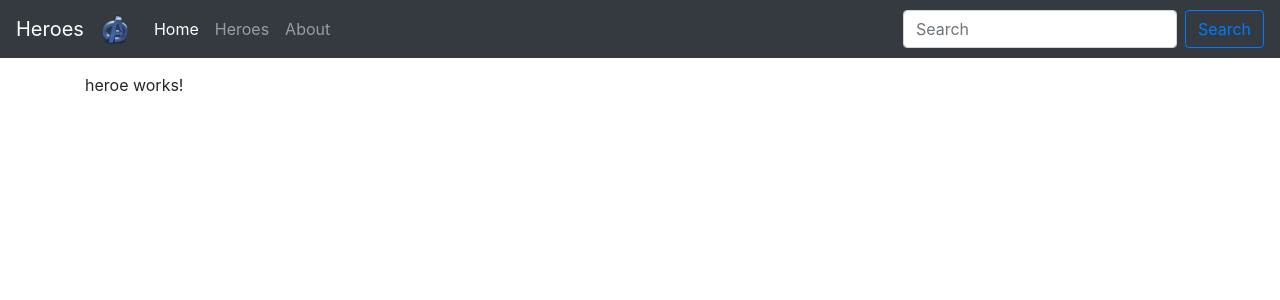
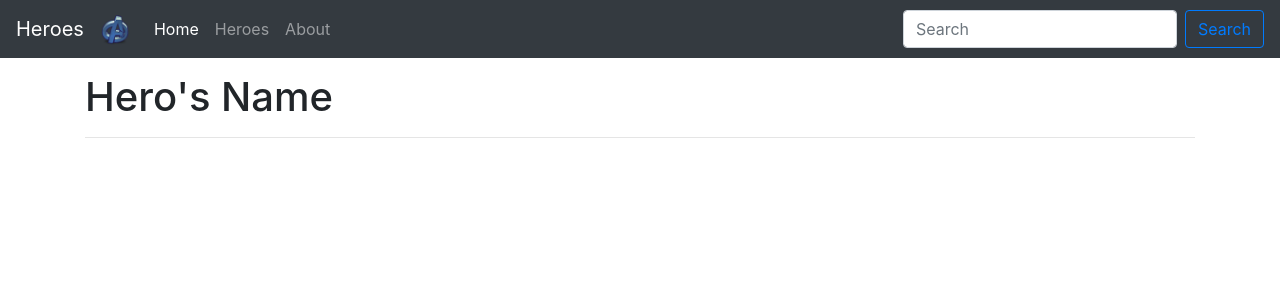
Before and after one commit to Arias1103/ComicApp, an Angular app: page /hero/1 in a window 1280 px wide. Shown: the top 300 px of the page. Built offline with nearby package versions, Linux system fonts and the light colour scheme.

Commit message:
Last practice 12/08/2020

```diff
--- a/src/app/Services/heroes.service.ts
+++ b/src/app/Services/heroes.service.ts
@@ -59,12 +59,12 @@ export class HeroesService {
     constructor() {
     console.log("Services working ");
 }
-    getHeroes() {
+    getHeroes(): Hero[] {
         return this.heroes;
     }
 
-    getHero( idx: string ) {
-         return this.heroes[ idx ];
+    getHero(idx: string){
+       return this.heroes[idx];
     }
 }
 
--- a/src/app/components/hero/hero.component.html
+++ b/src/app/components/hero/hero.component.html
@@ -1 +1,10 @@
-<p>heroe works!</p>
+<h1> Hero's Name </h1>
+<hr>
+
+<div class="row">
+
+    <div class="col-md-4">
+
+    </div>
+
+</div>
--- a/src/app/components/hero/hero.component.ts
+++ b/src/app/components/hero/hero.component.ts
@@ -1,7 +1,7 @@
 import { Component} from '@angular/core';
-import { ActivatedRoute} from '@angular/router'
+import { ActivatedRoute, Router} from '@angular/router'
 
-import {HeroesService} from '../../Services/heroes.service';
+import {HeroesService} from '../../Services/heroes.service'
 
 @Component({
   selector: 'app-hero',
@@ -9,10 +9,15 @@ import {HeroesService} from '../../Services/heroes.service';
 })
 export class HeroComponent {
 
-  constructor (private activatedRoute: ActivatedRoute) {
+  hero:any = {};
+
+  constructor (private activatedRoute: ActivatedRoute
+
+             ) {
 
     this.activatedRoute.params.subscribe(params => {
-      console.log(params);
+      console.log(params ['id']);
+
     })
   }
 
```
